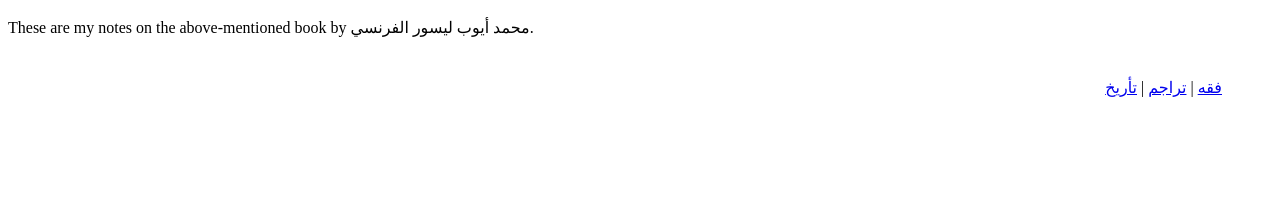
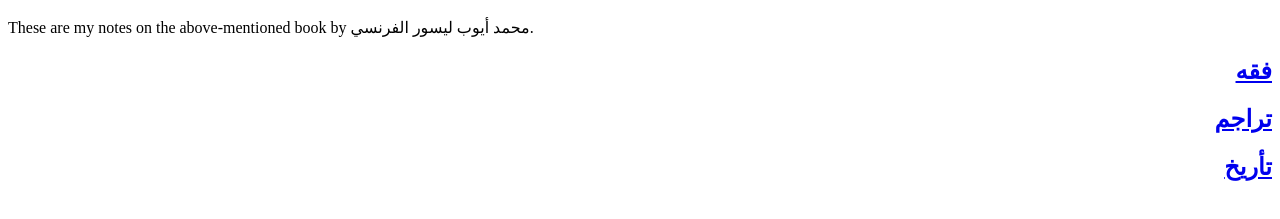
Before and after one commit to aowss/al-muwatta, a plain HTML site: page index.html in a window 1280 px wide. Shown: the part 49-268 px from the top of the page. Drawn offline with Linux system fonts and the light colour scheme.

Commit message:
Fix container name

```diff
--- a/index.html
+++ b/index.html
@@ -2,8 +2,8 @@
 
 <p>These are my notes on the above-mentioned book by محمد أيوب ليسور الفرنسي.</p>
 
-<div direction="rtl" lang="ar" style="text-align: right; padding: 25px 50px 75px 100px;">
-    <a href="فقه/فقه.html">فقه</a> |
-    <a href="تراجم/الرجال.html">تراجم</a> |
-    <a href="تأريخ/timeline/تأريخ.html">تأريخ</a>
+<div direction="rtl" lang="ar" style="text-align: right;">
+<h2><a href="فقه/فقه.html">فقه</a></h2>
+<h2><a href="تراجم/الرجال.html">تراجم</a></h2>
+<h2><a href="تأريخ/timeline/تأريخ.html">تأريخ</a></h2>
 </div>
```
Also changed, not shown: تأريخ/timeline/تأريخ.html (+1 -1 lines).
